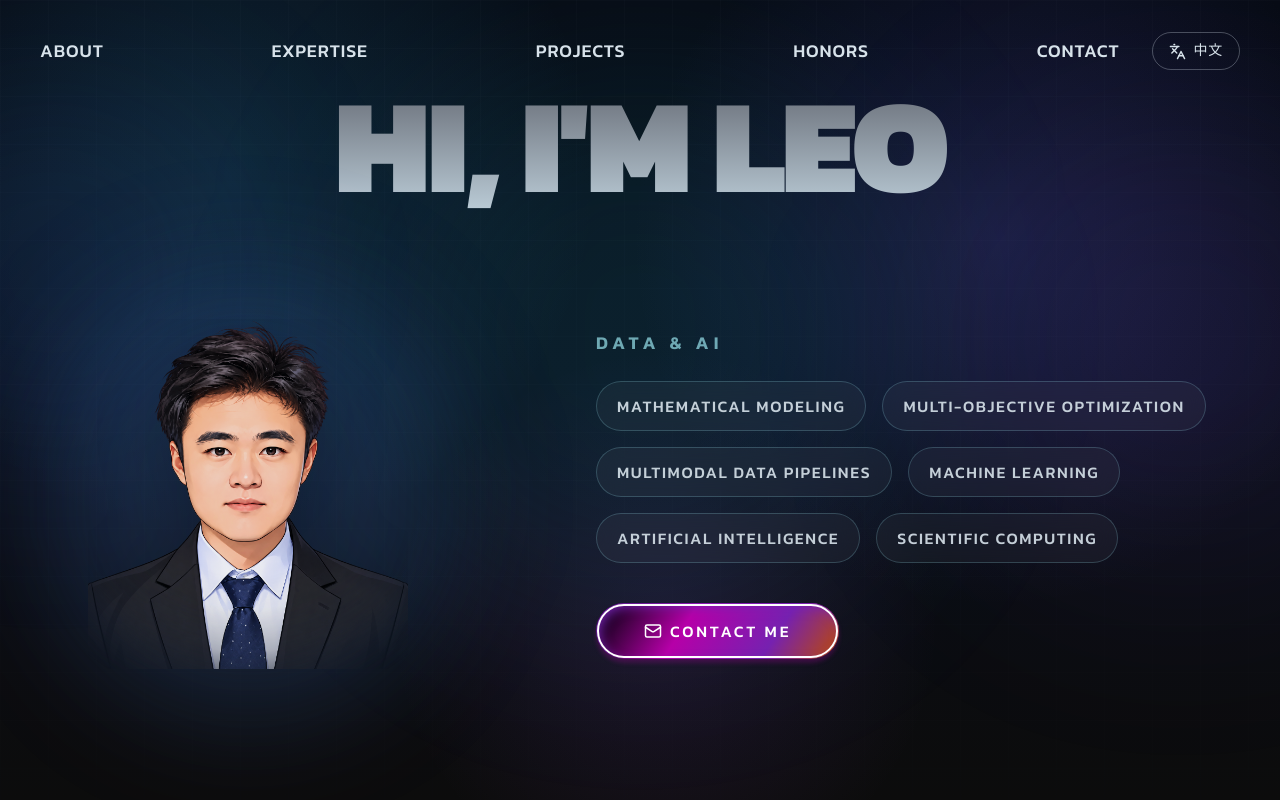
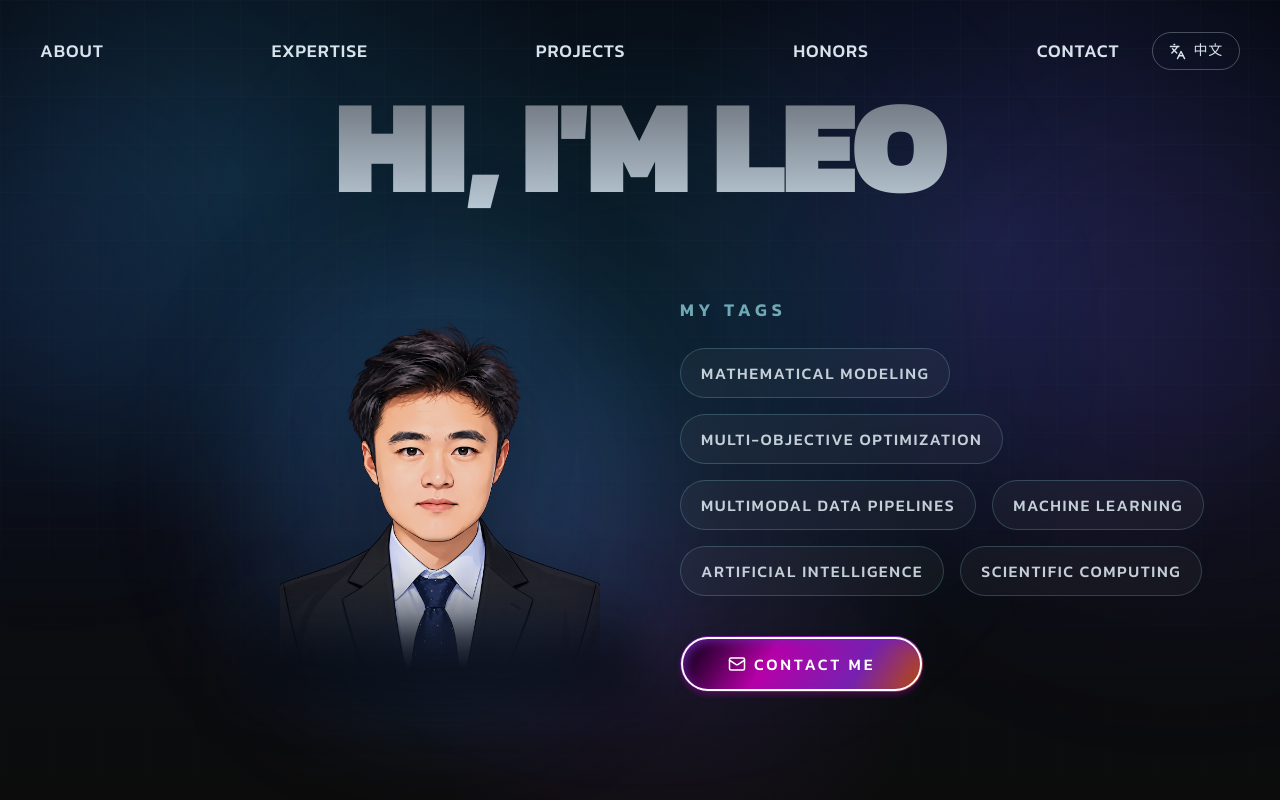
Before and after one commit to SW-19/Boundary_Breaker, a React (Vite) app: page / in a window 1280 px wide. Shown: the top 800 px of the page. Built offline with nearby package versions, Linux system fonts and the light colour scheme.

Commit message:
Update main.tsx

```diff
--- a/src/main.tsx
+++ b/src/main.tsx
@@ -53,7 +53,7 @@ const copy: Record<Lang, Copy> = {
     nav: { about: 'About', expertise: 'Expertise', projects: 'Projects', honors: 'Honors', contact: 'Contact' },
     hero: {
       title: "Hi, I'm Leo",
-      subtitle: 'DATA & AI',
+      subtitle: 'MY TAGS',
       tags: [
         'Mathematical Modeling',
         'Multi-objective Optimization',
@@ -133,7 +133,7 @@ const copy: Record<Lang, Copy> = {
     nav: { about: '关于', expertise: '能力', projects: '项目', honors: '奖誉', contact: '联系' },
     hero: {
       title: '你好，我是刘幻',
-      subtitle: '数据与 AI',
+      subtitle: '我的标签',
       tags: [
         '数学建模',
         '多目标优化',
@@ -459,14 +459,14 @@ function HeroSection({ lang, setLang, t }: { lang: Lang; setLang: (v: Lang) => v
           gap-10
           pb-10
           md:mt-4
-          md:grid-cols-[0.9fr_1.1fr]
-          md:gap-14
-          lg:grid-cols-[0.85fr_1.15fr]
-          lg:gap-20
+          md:grid-cols-[1fr_1fr]
+          md:gap-8
+          lg:gap-10
+          xl:gap-12
         "
       >
         <FadeIn delay={0.45} y={30}>
-          <div className="flex justify-center md:justify-start md:pl-8 lg:pl-12">
+          <div className="flex justify-center md:justify-end md:pr-1 lg:pr-2 xl:pr-4">
             <Magnet>
               <div
                 className="
@@ -487,19 +487,20 @@ function HeroSection({ lang, setLang, t }: { lang: Lang; setLang: (v: Lang) => v
                   className="relative z-10 block h-auto w-full object-cover object-top opacity-95"
                   style={{
                     WebkitMaskImage:
-                      'radial-gradient(circle at 50% 38%, rgba(0,0,0,1) 46%, rgba(0,0,0,0.96) 58%, rgba(0,0,0,0.72) 74%, rgba(0,0,0,0.28) 86%, transparent 96%)',
+                      'linear-gradient(to bottom, #000 0%, #000 68%, rgba(0,0,0,0.96) 76%, rgba(0,0,0,0.72) 84%, rgba(0,0,0,0.32) 92%, transparent 100%)',
                     maskImage:
-                      'radial-gradient(circle at 50% 38%, rgba(0,0,0,1) 46%, rgba(0,0,0,0.96) 58%, rgba(0,0,0,0.72) 74%, rgba(0,0,0,0.28) 86%, transparent 96%)',
-                    filter: 'drop-shadow(0 18px 36px rgba(0,0,0,0.28))',
+                      'linear-gradient(to bottom, #000 0%, #000 68%, rgba(0,0,0,0.96) 76%, rgba(0,0,0,0.72) 84%, rgba(0,0,0,0.32) 92%, transparent 100%)',
+                    filter: 'drop-shadow(0 18px 36px rgba(0,0,0,0.22))',
                   }}
                 />
+                <div className="pointer-events-none absolute bottom-[-8%] left-1/2 z-20 h-[34%] w-[125%] -translate-x-1/2 bg-gradient-to-t from-[#070B14]/95 via-[#070B14]/45 to-transparent blur-xl" />
               </div>
             </Magnet>
           </div>
         </FadeIn>
 
         <FadeIn delay={0.35} y={20}>
-          <div className="mx-auto flex max-w-[650px] flex-col justify-center text-[#D7E2EA] md:mx-0">
+          <div className="mx-auto flex max-w-[650px] flex-col justify-center text-[#D7E2EA] md:mx-0 md:pl-1 lg:pl-2 xl:pl-4">
             <p className="mb-6 text-sm font-semibold uppercase tracking-[0.28em] text-cyan-200/65 sm:text-base md:text-lg">
               {t.hero.subtitle}
             </p>
@@ -733,7 +734,7 @@ function ProjectCard({
             <div className="mb-2 text-xs font-medium uppercase tracking-[.22em] text-[#D7E2EA]/45 sm:text-sm">
               {item.category}
             </div>
-            <h3 className="max-w-4xl text-2xl font-semibold uppercase leading-tight text-[#D7E2EA] sm:text-3xl md:text-[clamp(2rem,4vw,3.8rem)]">
+            <h3 className="max-w-5xl break-words text-2xl font-semibold uppercase leading-[1.18] text-[#D7E2EA] sm:text-3xl sm:leading-[1.20] md:text-[clamp(1.8rem,3vw,3rem)] md:leading-[1.24] lg:text-[clamp(2rem,2.8vw,3.2rem)] lg:leading-[1.28]">
               {item.name}
             </h3>
           </div>
@@ -746,37 +747,43 @@ function ProjectCard({
 
         <div className="grid gap-3 md:grid-cols-[40%_60%]">
           <div className="grid gap-3">
+            <div className="group relative overflow-hidden rounded-[30px] sm:rounded-[40px] md:rounded-[50px]">
               <img
                 src={images[0]}
                 alt="Template visual"
                 loading="lazy"
-              className="h-[clamp(130px,16vw,230px)] w-full rounded-[30px] object-cover sm:rounded-[40px] md:rounded-[50px]"
+                className="h-[clamp(130px,16vw,230px)] w-full object-cover transition duration-500 group-hover:scale-[1.02]"
               />
+              <div className="pointer-events-none absolute inset-0 bg-gradient-to-b from-black/25 via-transparent to-black/15" />
+              <div className="absolute left-1/2 top-4 z-10 -translate-x-1/2 whitespace-nowrap rounded-full border border-white/20 bg-black/45 px-4 py-2 text-center text-[10px] font-medium uppercase tracking-wider text-white shadow-lg backdrop-blur-md sm:top-5 sm:px-5 sm:text-xs md:top-6">
+                {item.metrics[0]}
+              </div>
+            </div>
+
+            <div className="group relative overflow-hidden rounded-[30px] sm:rounded-[40px] md:rounded-[50px]">
               <img
                 src={images[1]}
                 alt="Template visual"
                 loading="lazy"
-              className="h-[clamp(160px,22vw,340px)] w-full rounded-[30px] object-cover sm:rounded-[40px] md:rounded-[50px]"
+                className="h-[clamp(160px,22vw,340px)] w-full object-cover transition duration-500 group-hover:scale-[1.02]"
               />
+              <div className="pointer-events-none absolute inset-0 bg-gradient-to-b from-black/25 via-transparent to-black/15" />
+              <div className="absolute left-1/2 top-4 z-10 -translate-x-1/2 whitespace-nowrap rounded-full border border-white/20 bg-black/45 px-4 py-2 text-center text-[10px] font-medium uppercase tracking-wider text-white shadow-lg backdrop-blur-md sm:top-5 sm:px-5 sm:text-xs md:top-6">
+                {item.metrics[1]}
+              </div>
+            </div>
           </div>
 
-          <div className="relative overflow-hidden rounded-[30px] sm:rounded-[40px] md:rounded-[50px]">
+          <div className="group relative overflow-hidden rounded-[30px] sm:rounded-[40px] md:rounded-[50px]">
             <img
               src={images[2]}
               alt="Template visual"
               loading="lazy"
-              className="h-full min-h-[320px] w-full object-cover md:min-h-0"
+              className="h-full min-h-[320px] w-full object-cover transition duration-500 group-hover:scale-[1.02] md:min-h-0"
             />
-            <div className="absolute inset-0 bg-gradient-to-t from-black/55 via-transparent to-transparent" />
-            <div className="absolute bottom-5 left-5 right-5 grid gap-2 sm:grid-cols-3">
-              {item.metrics.map((metric) => (
-                <div
-                  key={metric}
-                  className="rounded-full border border-white/20 bg-black/40 px-3 py-2 text-center text-[10px] font-medium uppercase tracking-wider text-white backdrop-blur-md sm:text-xs"
-                >
-                  {metric}
-                </div>
-              ))}
+            <div className="pointer-events-none absolute inset-0 bg-gradient-to-b from-black/25 via-transparent to-black/25" />
+            <div className="absolute left-1/2 top-4 z-10 -translate-x-1/2 whitespace-nowrap rounded-full border border-white/20 bg-black/45 px-4 py-2 text-center text-[10px] font-medium uppercase tracking-wider text-white shadow-lg backdrop-blur-md sm:top-5 sm:px-5 sm:text-xs md:top-6">
+              {item.metrics[2]}
             </div>
           </div>
         </div>
```
Lines whose indentation alone changed are shown as unchanged.
